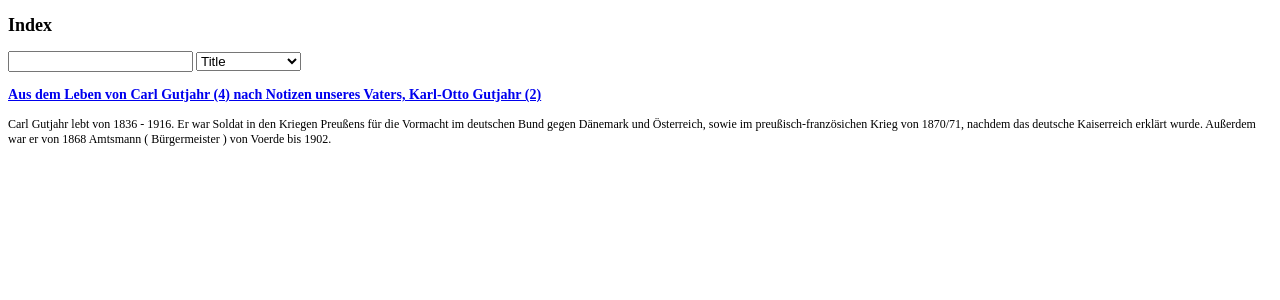
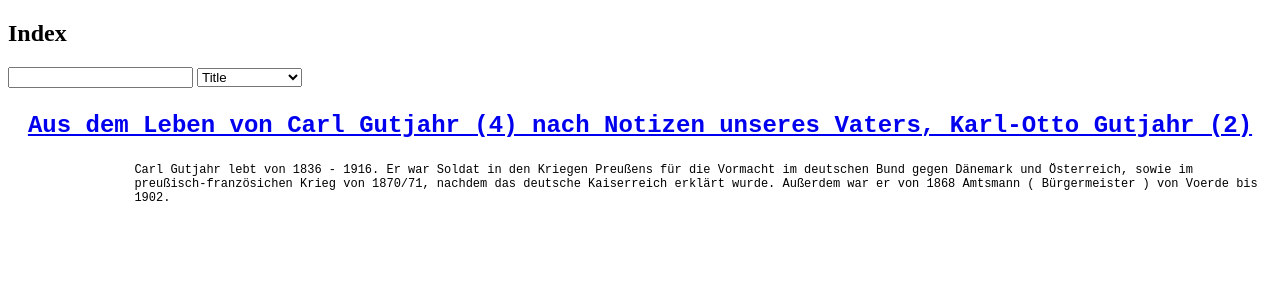
Before and after one commit to CSDUMMI/ahnen, a Flask app: page / in a window 1280 px wide. Shown: the top 300 px of the page. Run offline with Flask 2, Linux system fonts and the light colour scheme; the visitor is signed in with stand-in values (Sample User, id 1); data comes from the database, SQL or seed files in the repository.

Commit message:
Moved CSS to seperate file in static/styles/style.css ( uri: "/styles/style.css" )

```diff
--- /dev/null
+++ b/static/styles/style.css
@@ -0,0 +1,17 @@
+p {
+    font-size: 12px;
+    font-family: "Courier New", Courier, monospace;
+    margin-left: 10%;
+}
+
+h3 {
+    font-size: 24px;
+    font-family: "Courier New", Courier, monospace;
+    text-align: center;
+}
+summary {
+    font-weight: bold;
+}
+#pages {
+    margin-left: 5%;
+}
--- a/templates/error.html
+++ b/templates/error.html
@@ -3,6 +3,7 @@
   <head>
     <meta charset="utf-8">
     <title> Error {{ error }}</title>
+    <link rel="stylesheet" type="text/css" href="/styles/style.css">
   </head>
   <body>
     <h3> Error {{ error }} </h3>
--- a/templates/index.html
+++ b/templates/index.html
@@ -3,14 +3,11 @@
   <head>
     <meta charset="utf-8">
     <title>Ahnen</title>
+
+    <link rel="stylesheet" type="text/css" href="/styles/style.css">
+
   </head>
-  <style>
 
-  body {
-    font-size: 12px;
-  }
-
-  </style>
   <body>
     <h2> Index </h3>
       <form action="/search" method="get">
--- a/templates/search.html
+++ b/templates/search.html
@@ -3,6 +3,7 @@
   <head>
     <meta charset="utf-8">
     <title> {{ query }} </title>
+    <link rel="stylesheet" type="text/css" href="/styles/style.css">
   </head>
   <body>
     <a href="/"> Index </a>
```
Also changed, not shown: templates/login.html (+1 -16 lines), templates/present_file.html (+1 -19 lines).
